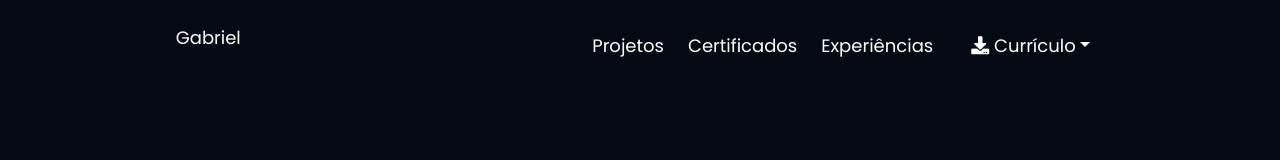
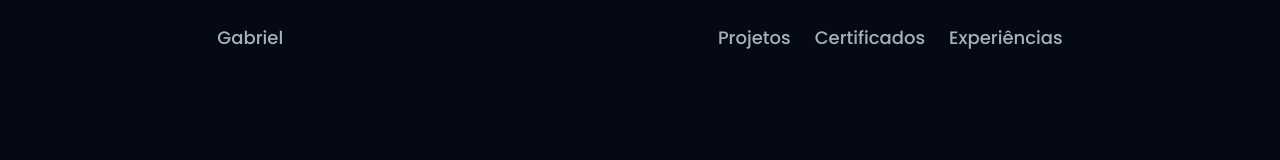
Before and after one commit to GabrielSilvaMEL/Portfolio, a React (Create React App) app: page / in a window 1280 px wide. Shown: the top 160 px of the page. Built offline with nearby package versions, Linux system fonts and the light colour scheme.

Commit message:
css Navbar

```diff
--- a/src/components/Navbar/Navbar.css
+++ b/src/components/Navbar/Navbar.css
@@ -1,36 +1,16 @@
 a{
     text-decoration: none;
-    color: var(--text-color);
+    color: var(--gray);
     cursor: pointer;
     user-select: none;
     -webkit-user-drag: none;
     font-family: poppins;
+    font-weight: 500;
 }
 a:hover{
-    color: var(--cor-botao);
-    font-weight: 500;
+    font-weight: 600;
+    color: white;
 }
-.contato-div a{
-    color: var(--text-color);
-    margin: 0;
-    font-size: 18px;
-}
-.hire-me{
-    background: var(--first-color);
-    color: white;
-    border-radius: 20px;
-    padding: 3px 14px;
-    transition: 0.3s;
-    -webkit-user-drag: none;
-    user-select: none;
-  }
-  .hire-me:hover{
-    transform: scale(1.05);
-    z-index: 1;
-    background-color: var(--cor-botao);
-    color: white;
-  }
-
 .dropdown {
     position: relative;
     display: inline-block;
@@ -49,10 +29,14 @@ a:hover{
   }
   .dropdown-menu.show {
     display: block;
-    background-color: var(--background-color);
-
+    background-color: var(--principal);
+    a{
+      color: white;
+    }
+    a:hover{
+      color:var(--principal);
+    }
   }
-
   .dropdown-item {
     padding: 10px 20px;
     color: var(--text-color);
@@ -60,11 +44,9 @@ a:hover{
     display: flex;
     align-items: center;
   }
-
   .dropdown-item:hover {
     background-color: #f0f0f0;
   }
-
   .flag-icon {
     width: 26px;
     height: 18px;
--- a/src/components/Navbar/Navbar.tsx
+++ b/src/components/Navbar/Navbar.tsx
@@ -1,55 +1,13 @@
 import React, { useState } from 'react';
 import "./Navbar.css";
 const Navbar = () =>{
-    const [isDarkMode, setIsDarkMode] = useState(false);
-
-    const [isDropdownOpen, setDropdownOpen] = useState(false);
-
-    const toggleDropdown = () => {
-      setDropdownOpen(!isDropdownOpen);
-    };
-  const toggleTheme = () => {
-      setIsDarkMode(!isDarkMode);
-
-      // Alternar entre as classes no elemento root (document.documentElement)
-      if (isDarkMode) {
-          document.documentElement.classList.remove('dark-theme');
-      } else {
-          document.documentElement.classList.add('dark-theme');
-      }
-  };
     return(
     <div className="d-flex  align-items-center text-center justify-content-around mt-4">
-        <p className="poppins-400">Gabriel</p>
+        <a className="poppins-500 color-gray">Gabriel</a>
         <div className="row gap-0 poppins-400">
         <a className="col-auto" href="#projects">Projetos</a>
         <a className="col-auto" href="#certificados">Certificados</a>
         <a className="col-auto" href="#exp">Experiências</a>
-
-
-
-        {/* <a className="col-auto" onClick={toggleTheme}>
-          <i className={isDarkMode ? 'far fa-sun' : 'far fa-moon'}></i>
-          {isDarkMode ? 'Light' : 'Dark'} Mode
-        </a> */}
-
-
-        {/* Dropdown de Currículo */}
-        <div className="dropdown col-auto poppins-400">
-          <a className="hire-me dropdown-toggle poppins-400" onClick={toggleDropdown} title="Baixar Currículo">
-            <i className="fas fa-download"></i> Currículo
-          </a>
-          {isDropdownOpen && (
-            <div className="dropdown-menu show">
-              <a href="/curriculoGabriel.pdf" download="curriculoGabriel.pdf" className="dropdown-item">
-                <img src="/Flag_BR.png" alt="Portuguese Flag" className="flag-icon" /> Português
-              </a>
-              <a href="/resumeGabriel.pdf" download="resumeGabriel.pdf" className="dropdown-item">
-                <img src="Flag_USA.png" alt="English Flag" className="flag-icon" /> English
-              </a>
-            </div>
-          )}
-        </div>
       </div>
     </div>
 
```
